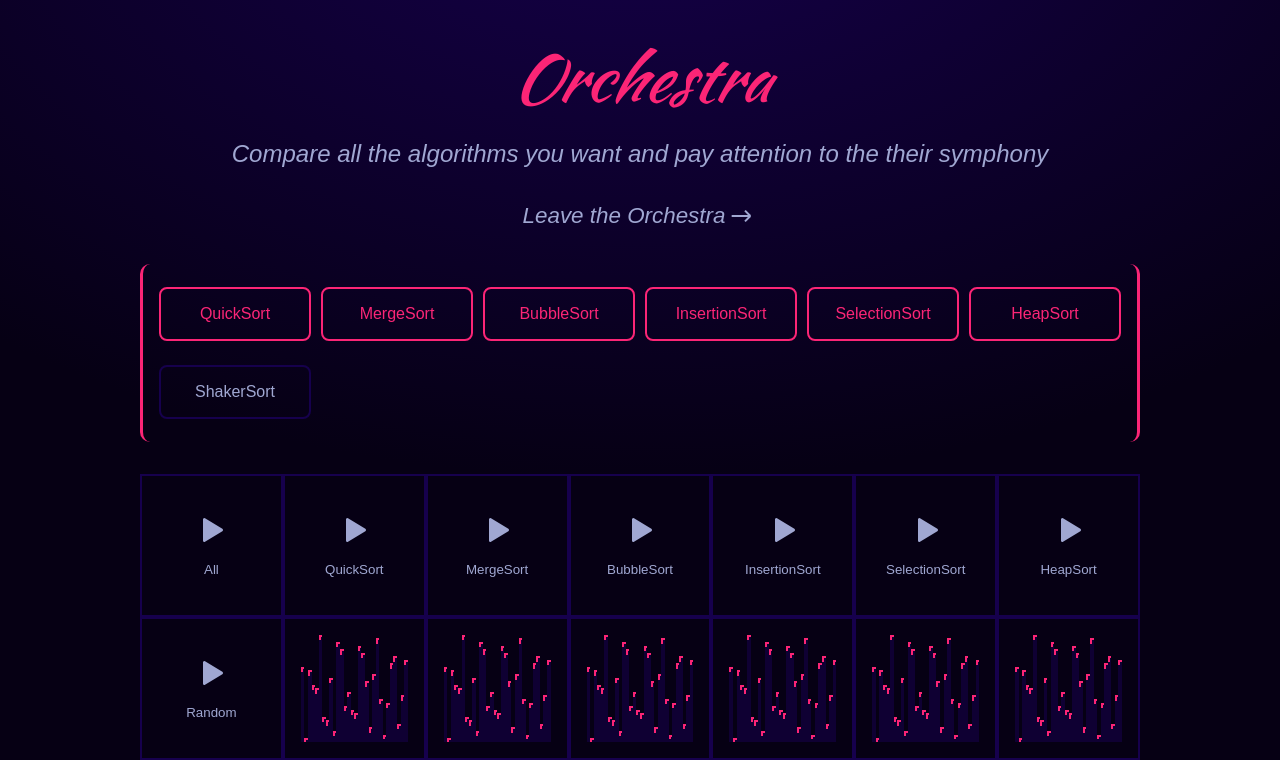
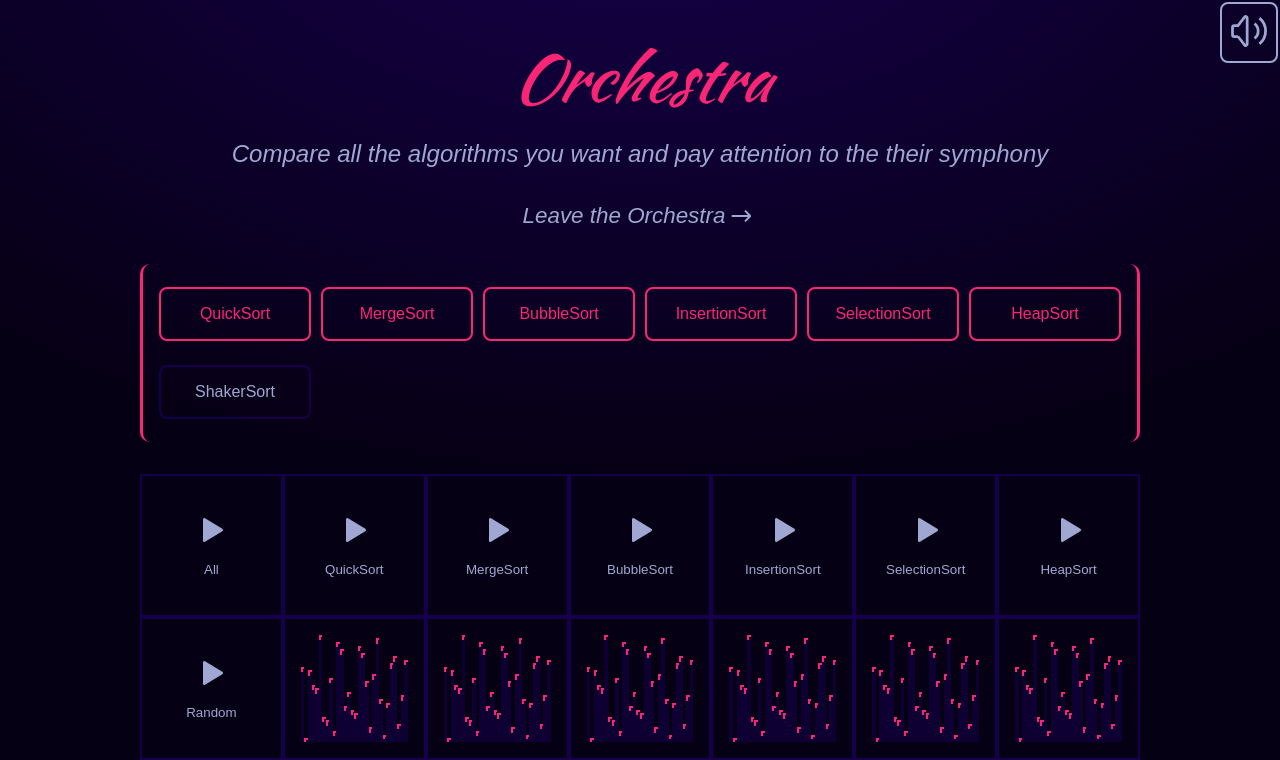
Before and after one commit to Eckry/Sorted-Symphony, a React (Vite) app: page /comparison in a window 1280 px wide. Shown: the top 760 px of the page. Built offline with nearby package versions, Linux system fonts and the light colour scheme; a web font is replaced by a local one.

Commit message:
add volume funcionality to comparison

```diff
--- a/src/components/PlaygroundBlock.tsx
+++ b/src/components/PlaygroundBlock.tsx
@@ -11,6 +11,7 @@ import { QuickSort } from "../algorithms/QuickSort";
 import { MergeSort } from "../algorithms/MergeSort";
 import { initialBlocks } from "../consts";
 import { ShakerSort } from "../algorithms/ShakerSort";
+import { useVolume } from "../hooks/useVolume";
 
 const elise = new Audio("./elise.mp3");
 
@@ -39,7 +40,7 @@ export const PlaygroundBlock: React.FC<Props> = ({
 }) => {
   const [blocks, setBlocks] = useState([...initialBlocks[option]]);
   const [isSorting, setIsSorting] = useState(false);
-
+  const { volume } = useVolume();
   const [init, stop] = imports[algorithm](true, count);
 
   const handleOnClick = () => {
@@ -52,6 +53,8 @@ export const PlaygroundBlock: React.FC<Props> = ({
     }
   };
 
+  const configuration: Configuration = { velocity: 75, elements: 0, volume };
+
   useEffect(() => {
     if (!isSorting) {
       stop();
@@ -59,16 +62,18 @@ export const PlaygroundBlock: React.FC<Props> = ({
         elise.pause();
         elise.currentTime = 0;
       } else {
+        elise.volume = volume;
         elise.play();
       }
       return;
     }
 
-    if (count.current !== 0) elise.play();
+    if (count.current !== 0) {
+        elise.volume = volume;
+        elise.play();
+    }
     init(blocks, setBlocks, configuration, setIsSorting);
   }, [isSorting]);
-
-  const configuration: Configuration = { velocity: 75, elements: 0 };
 
   return (
     <div
--- a/src/consts.ts
+++ b/src/consts.ts
@@ -3,7 +3,6 @@ import { AudioFile } from "./types";
 export const initialConfiguration = {
   velocity: 100,
   elements: 100,
-  volume: 0.1,
 };
 
 export const colors = {
--- /dev/null
+++ b/src/context/VolumeContext.tsx
@@ -0,0 +1,25 @@
+import { createContext, useState } from "react";
+
+interface children {
+  children: JSX.Element;
+}
+
+interface Props {
+  volume: number;
+  setVolume: (newVolume: number) => void;
+}
+
+export const VolumeContext = createContext<Props>({
+  volume: 0.1,
+  setVolume: () => {},
+});
+
+export const VolumeProvider: React.FC<children> = ({children}) => {
+  const [volume, setVolume] = useState(0.1);
+
+  return (
+    <VolumeContext.Provider value={{ volume, setVolume }}>
+      {children}
+    </VolumeContext.Provider>
+  );
+};
--- a/src/hooks/useSort.ts
+++ b/src/hooks/useSort.ts
@@ -10,6 +10,7 @@ import { InsertionSort } from "../algorithms/InsertionSort";
 import { HeapSort } from "../algorithms/HeapSort";
 import { colors, initialBlocks, initialConfiguration } from "../consts";
 import { ShakerSort } from "../algorithms/ShakerSort";
+import { useVolume } from "./useVolume";
 
 const imports = {
   BubbleSort,
@@ -22,12 +23,12 @@ const imports = {
 };
 
 export const useSort = () => {
+  const { volume } = useVolume();
   const { selected } = useSelected();
   const [blocks, setBlocks] = useState([...initialBlocks.Random]);
   const isSortingRef = useRef(false);
   const [isSorting, setIsSorting] = useState(false);
   const [configuration, setConfiguration] = useState(initialConfiguration);
-
   const [init, stop] = imports[selected](false, null);
 
   const changeIsSorting = () => {
@@ -61,21 +62,9 @@ export const useSort = () => {
     });
   };
 
-  const changeVolume = () => {
-    if (configuration.volume === 0.1) {
-      setConfiguration((prevConfig) => {
-        return { ...prevConfig, volume: 0 };
-      });
-      return;
-    }
-    setConfiguration((prevConfig) => {
-      return { ...prevConfig, volume: 0.1 };
-    });
-  };
-
   useEffect(() => {
     if (!isSorting) return stop();
-    init(blocks, setBlocks, configuration, setIsSorting);
+    init(blocks, setBlocks, { ...configuration, volume }, setIsSorting);
   }, [isSorting]);
 
   return {
@@ -86,6 +75,5 @@ export const useSort = () => {
     changeVelocity,
     changeElements,
     configuration,
-    changeVolume,
   };
 };
--- /dev/null
+++ b/src/hooks/useVolume.ts
@@ -0,0 +1,13 @@
+import { useContext } from "react";
+import { VolumeContext } from "../context/VolumeContext";
+
+export const useVolume = () => {
+  const { volume, setVolume } = useContext(VolumeContext);
+
+  const changeVolume = () => {
+    if (volume === 0.1) return setVolume(0);
+    return setVolume(0.1);
+  };
+
+  return { volume, changeVolume };
+};
--- a/src/main.tsx
+++ b/src/main.tsx
@@ -2,14 +2,17 @@ import React from "react";
 import ReactDOM from "react-dom/client";
 import App from "./App.tsx";
 import { SelectedProvider } from "./context/Selected.tsx";
+import { VolumeProvider } from "./context/VolumeContext.tsx";
 import "@fontsource/kaushan-script";
 import "@fontsource/averia-serif-libre";
-import '@fontsource/victor-mono/500.css';
+import "@fontsource/victor-mono/500.css";
 
 ReactDOM.createRoot(document.getElementById("root")!).render(
   <React.StrictMode>
-    <SelectedProvider>
-      <App />
-    </SelectedProvider>
+    <VolumeProvider>
+      <SelectedProvider>
+        <App />
+      </SelectedProvider>
+    </VolumeProvider>
   </React.StrictMode>
 );
--- a/src/routes/Comparison.tsx
+++ b/src/routes/Comparison.tsx
@@ -4,7 +4,8 @@ import { Algorithm } from "../types";
 import { algorithms } from "../consts";
 import { Playground } from "../components/Playground";
 import { Link } from "react-router-dom";
-import { RightArrowIcon } from "../icons";
+import { RightArrowIcon, VolumeActiveIcon, VolumeNonActiveIcon } from "../icons";
+import { useVolume } from "../hooks/useVolume";
 
 const initialAlgorithmsSelected: Algorithm[] = [
   "QuickSort",
@@ -16,6 +17,8 @@ const initialAlgorithmsSelected: Algorithm[] = [
 ];
 
 export const Comparison = () => {
+  const { volume, changeVolume } = useVolume();
+
   const [algorithmsSelected, setAlgorithmsSelected] = useState<Algorithm[]>(
     () => {
       const width = window.innerWidth;
@@ -34,7 +37,13 @@ export const Comparison = () => {
     setAlgorithmsSelected([algorithmToAdd, ...newAlgorithms]);
   };
 
+  const isVolumeActive = volume === 0.1;
+
   return (
+    <>
+      <button onClick={changeVolume} className="volume-button">
+        {isVolumeActive ? <VolumeActiveIcon /> : <VolumeNonActiveIcon />}
+      </button>
       <main className="comparison-container">
         <header className="comparison-header">
           <h1 className="header-title">Orchestra</h1>
@@ -43,7 +52,9 @@ export const Comparison = () => {
             symphony
           </p>
         </header>
-      <Link className="link-orchestra" to="/">Leave the Orchestra <RightArrowIcon /></Link>
+        <Link className="link-orchestra" to="/">
+          Leave the Orchestra <RightArrowIcon />
+        </Link>
         <ul className="selection-container">
           {Object.values(algorithms).map((algorithm) => {
             return (
@@ -63,5 +74,6 @@ export const Comparison = () => {
         </ul>
         <Playground algorithmsSelected={algorithmsSelected} />
       </main>
+    </>
   );
 };
--- a/src/routes/Home.tsx
+++ b/src/routes/Home.tsx
@@ -13,6 +13,7 @@ import {
   VolumeActiveIcon,
   VolumeNonActiveIcon,
 } from "../icons";
+import { useVolume } from "../hooks/useVolume";
 
 export const Home = () => {
   const {
@@ -23,10 +24,10 @@ export const Home = () => {
     changeVelocity,
     changeElements,
     configuration,
-    changeVolume,
   } = useSort();
+  const { volume, changeVolume } = useVolume();
 
-  const isVolumeActive = configuration.volume === 0.1;
+  const isVolumeActive = volume === 0.1;
   return (
     <>
       <button onClick={changeVolume} className="volume-button">
```
Lines whose indentation alone changed are shown as unchanged.
